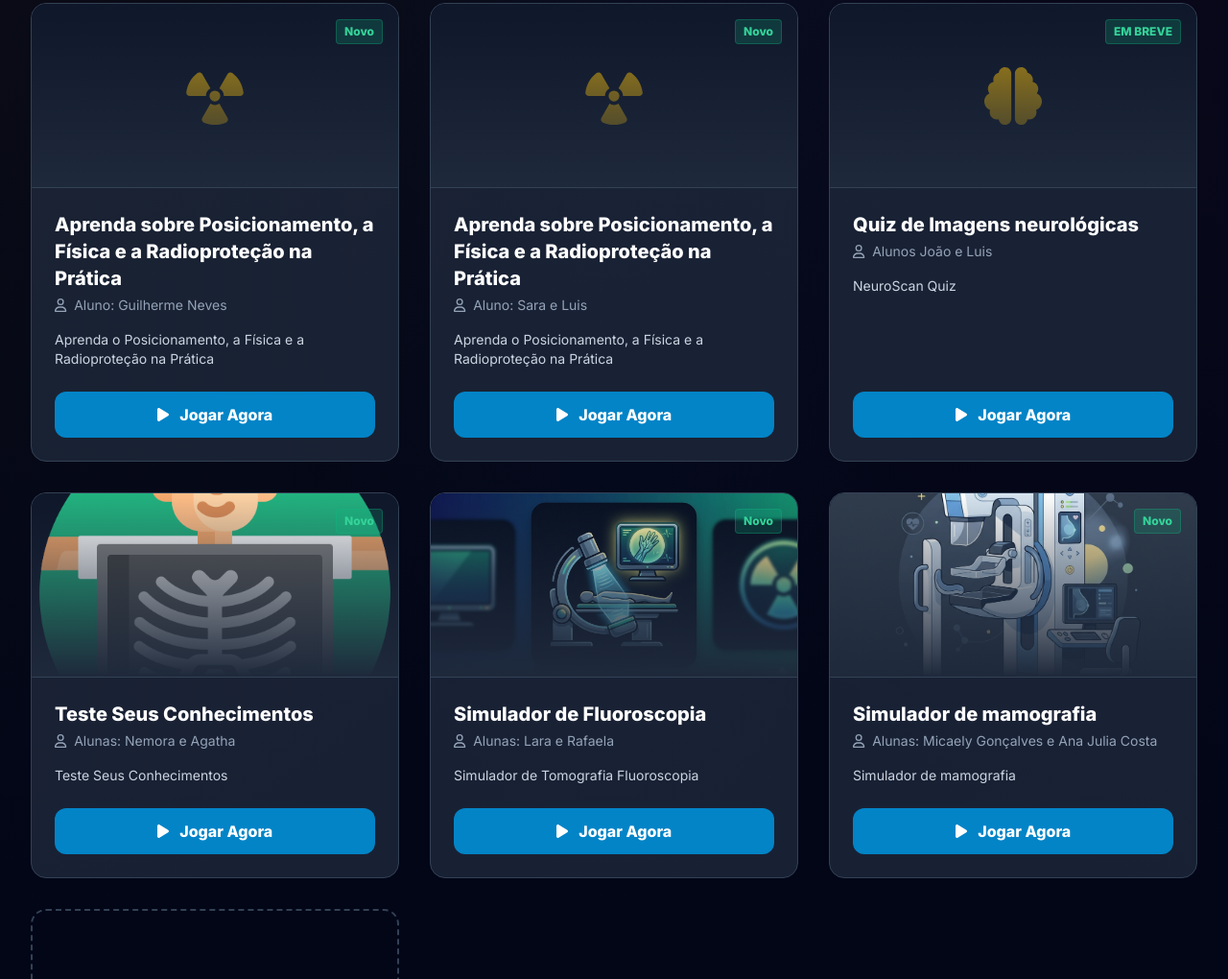
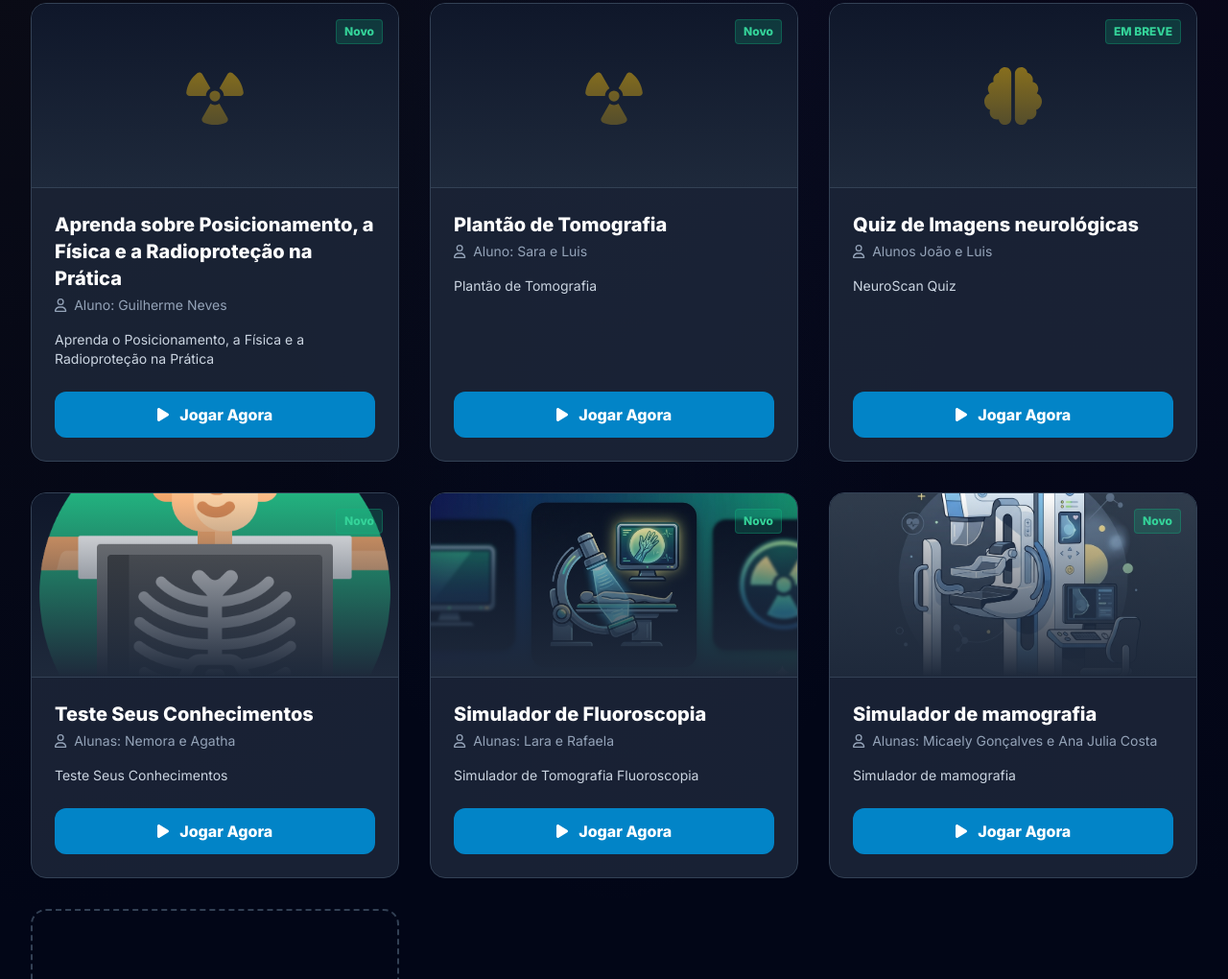
Before and after one commit to radio4fun/Games, a plain HTML site: page index.html in a window 1280 px wide. Shown: the part 788-1808 px from the top of the page at 96% size. Drawn offline with nearby package versions, Linux system fonts and the light colour scheme.

Commit message:
Update index.html

```diff
--- a/index.html
+++ b/index.html
@@ -246,13 +246,13 @@
                 </div>
 
                 <div class="p-6 flex-grow flex flex-col">
-                    <h3 class="text-xl font-bold text-white mb-1">Aprenda sobre Posicionamento, a Física e a Radioproteção na Prática</h3>
+                    <h3 class="text-xl font-bold text-white mb-1">Plantão de Tomografia</h3>
                     <p class="text-sm text-slate-400 mb-4 font-medium"><i class="fa-regular fa-user mr-1"></i>
                         Aluno:
                         Sara e Luis </p>
 
                     <p class="text-slate-300 text-sm mb-6 flex-grow">
-                        Aprenda o Posicionamento, a Física e a Radioproteção na Prática
+                        Plantão de Tomografia
                     </p>
 
                     <a href="SaraLuis.html"
```
